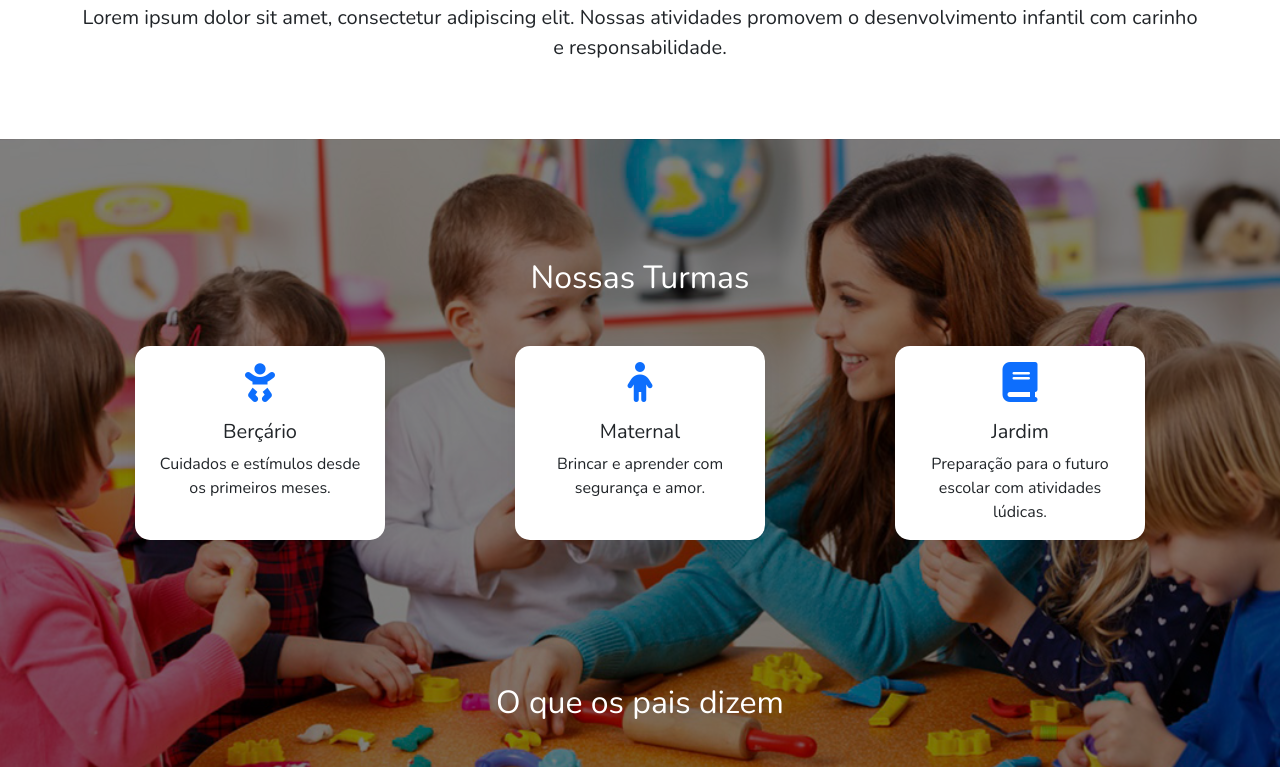
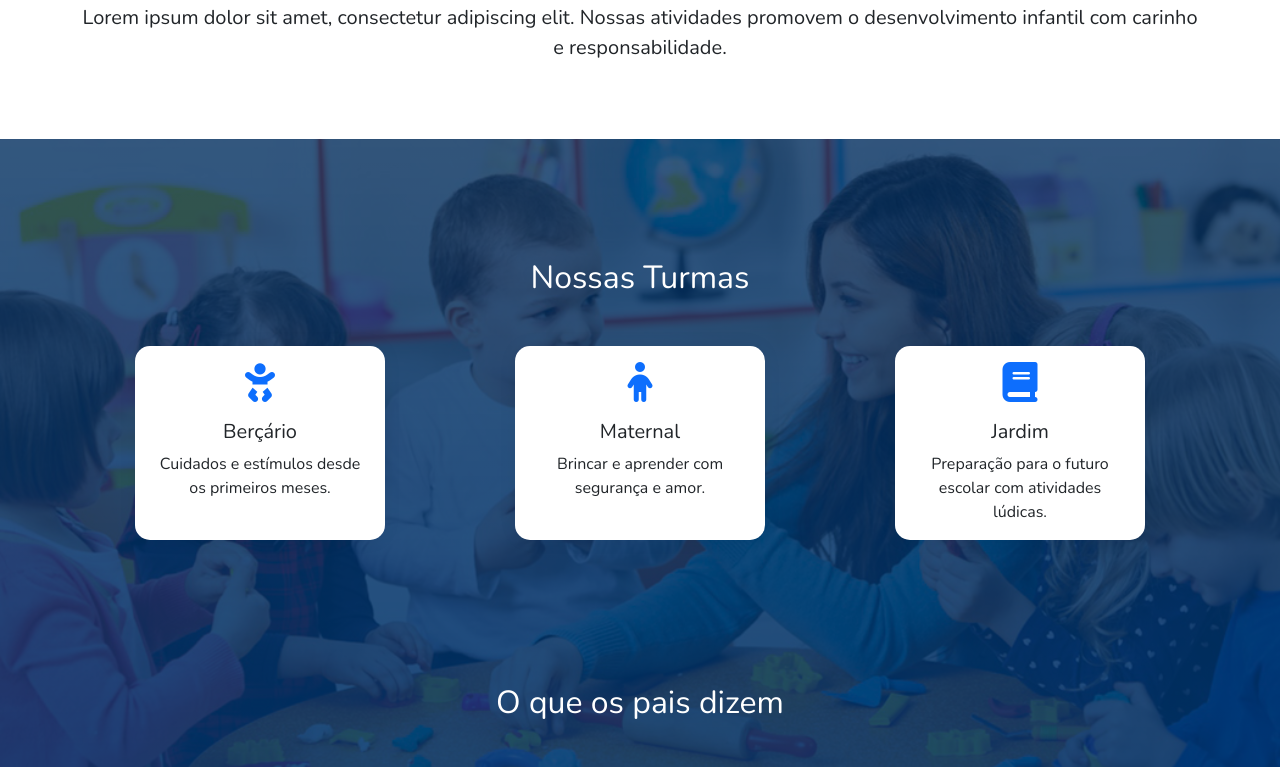
Before and after one commit to gabrieljoaquin99/site-escola, a plain HTML site: page index.html in a window 1280 px wide. Shown: the part 975-1742 px from the top of the page. Drawn offline with nearby package versions, Linux system fonts and the light colour scheme.

Commit message:
Update estilo-index.css

```diff
--- a/css/estilo-index.css
+++ b/css/estilo-index.css
@@ -87,7 +87,8 @@ footer a:hover {
 }
 
 .bg-tur-dep {
-    background-image: url('../img/back1.jpg');
+    background: linear-gradient(rgba(0, 123, 255, 0.6), rgba(0, 123, 255, 0.8)),
+        url('../img/back1.jpg') center/cover no-repeat;
     background-attachment: fixed;
     background-size: cover;
     background-position: center cover;
```
